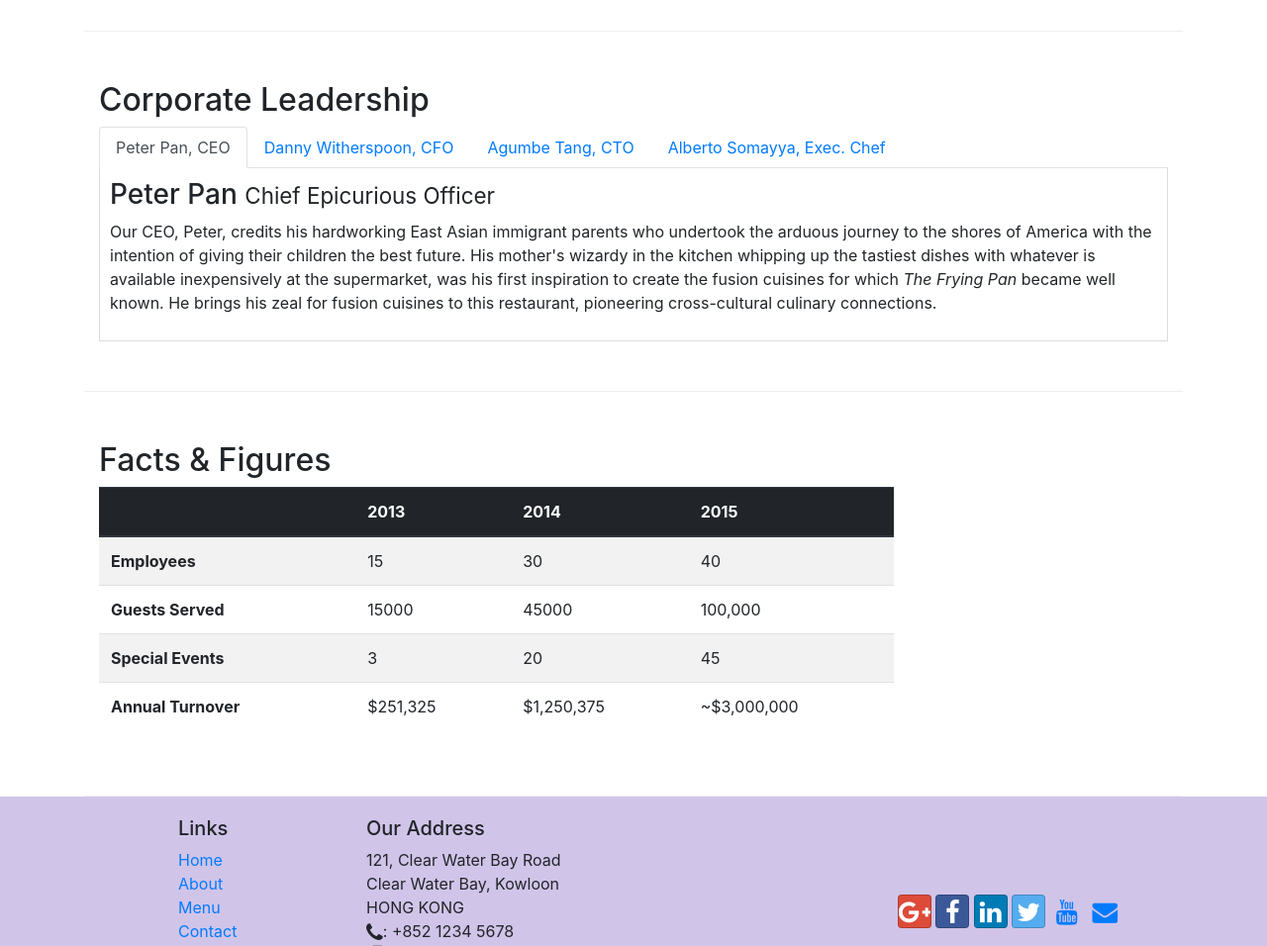
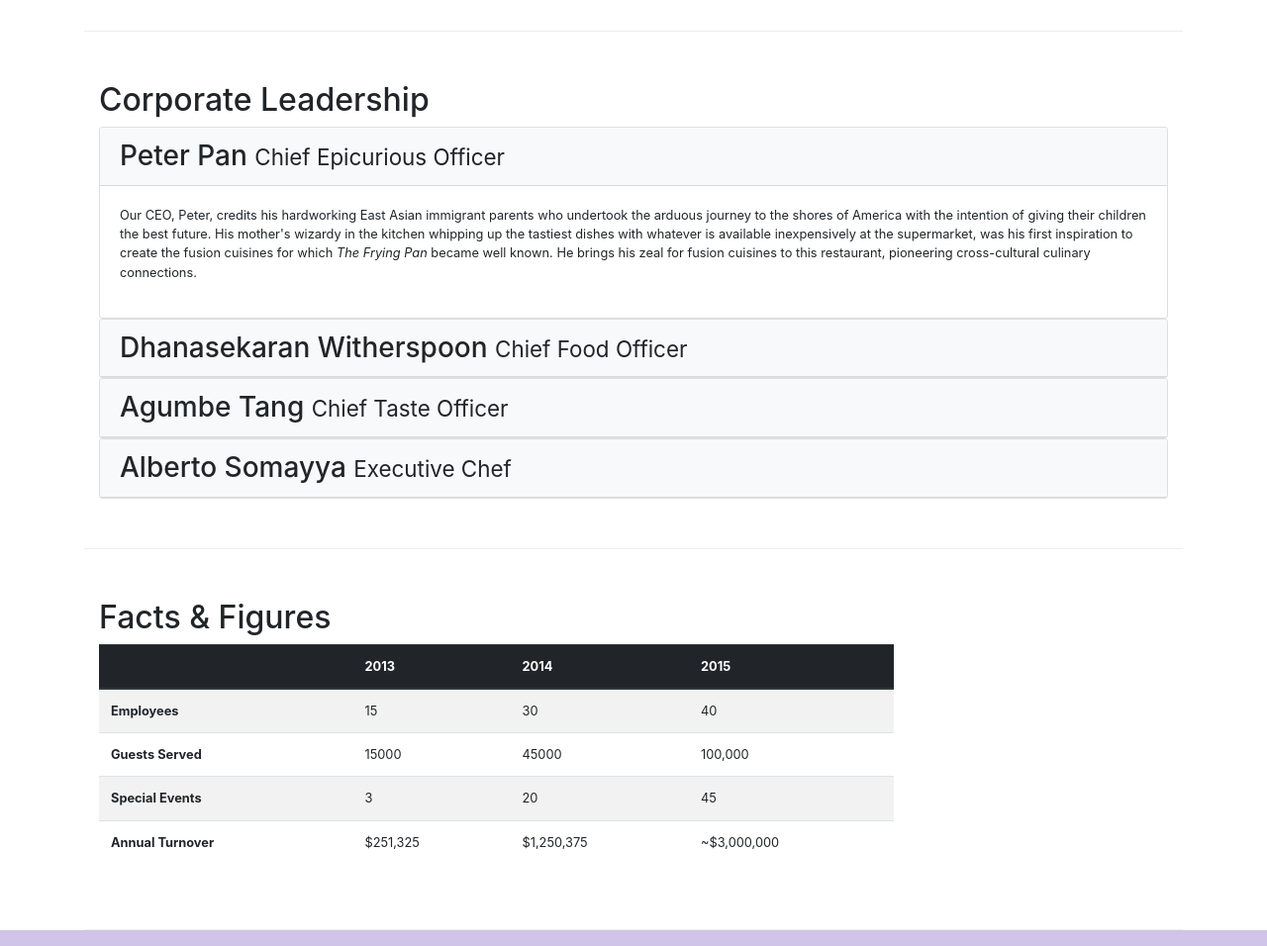
Before and after one commit to saivamsi1911/conFusion, a website: page aboutus.html in a window 1280 px wide. Shown: the part 940-1896 px from the top of the page at 99% size. Drawn offline with nearby package versions, Linux system fonts and the light colour scheme.

Commit message:
accordion

```diff
--- a/aboutus.html
+++ b/aboutus.html
@@ -103,37 +103,64 @@
             <div class="col-12 col-sm-12">
                 <h2>Corporate Leadership</h2>
 
-                <ul class="nav nav-tabs">
-                    <li class="nav-item">
-                        <a class="nav-link active" href="#peter" role="tab" data-toggle="tab">Peter Pan, CEO</a>
-                    </li>
-                    <li class="nav-item">
-                        <a class="nav-link" href="#danny" role="tab" data-toggle="tab">Danny Witherspoon, CFO</a>
-                      </li>
-                      <li class="nav-item">
-                        <a class="nav-link" href="#agumbe"role="tab" data-toggle="tab">Agumbe Tang, CTO</a>
-                      </li>
-                      <li class="nav-item">
-                        <a class="nav-link" href="#alberto" role="tab" data-toggle="tab">Alberto Somayya, Exec. Chef</a>
-                      </li>
-                </ul>
-                <div class="tab-content">
-                    <div role="tabpanel" class="tab-pane fade show active" id="peter">
-                        <h3>Peter Pan <small>Chief Epicurious Officer</small></h3>
-                         <p class="d-none d-sm-block">Our CEO, Peter, credits his hardworking East Asian immigrant parents who undertook the arduous journey to the shores of America with the intention of giving their children the best future. His mother's wizardy in the kitchen whipping up the tastiest dishes with whatever is available inexpensively at the supermarket, was his first inspiration to create the fusion cuisines for which <em>The Frying Pan</em> became well known. He brings his zeal for fusion cuisines to this restaurant, pioneering cross-cultural culinary connections.</p>
+
+                <div id="accordion">
+                    <div class="card">
+                        <div class="card-header bg-light" role="tab" id="peterhead">
+                            <h3 class="mb-0">
+                                <a data-toggle="collapse" data-target="#peter">Peter Pan <small>Chief Epicurious Officer</a>
+                            </h3>
+                        </div>
+                        <div  class="collapse show" id="peter" data-parent="#accordion">
+                            <div class="card-body">
+                                <p class="d-none d-sm-block">Our CEO, Peter, credits his hardworking East Asian immigrant parents who undertook the arduous journey to the shores of America with the intention of giving their children the best future. His mother's wizardy in the kitchen whipping up the tastiest dishes with whatever is available inexpensively at the supermarket, was his first inspiration to create the fusion cuisines for which <em>The Frying Pan</em> became well known. He brings his zeal for fusion cuisines to this restaurant, pioneering cross-cultural culinary connections.</p>
+                            </div>
+
+                        </div>
                     </div>
-                    <div role="tabpanel" class="tab-pane fade" id="danny">
-                        <h3>Dhanasekaran Witherspoon <small>Chief Food Officer</small></h3>
-                        <p class="d-none d-sm-block"> Our CFO, Danny, as he is affectionately referred to by his colleagues, comes from a long established family tradition in farming and produce. His experiences growing up on a farm in the Australian outback gave him great appreciation for varieties of food sources. As he puts it in his own words, <em>Everything that runs, wins, and everything that stays, pays!</em></p>
+
+                    <div class="card">
+                        <div class="card-header bg-light" role="tab" id="dannyhead">
+                            <h3 class="mb-0">
+                                <a data-toggle="collapse" data-target="#danny">Dhanasekaran Witherspoon <small>Chief Food Officer</small></a>
+                            </h3>
+                        </div>
+                        <div  class="collapse" id="danny" data-parent="#accordion">
+                            <div class="card-body">
+                                <p class="d-none d-sm-block"> Our CFO, Danny, as he is affectionately referred to by his colleagues, comes from a long established family tradition in farming and produce. His experiences growing up on a farm in the Australian outback gave him great appreciation for varieties of food sources. As he puts it in his own words, <em>Everything that runs, wins, and everything that stays, pays!</em></p>
+                            </div>
+
+                        </div>
                     </div>
-                    <div role="tabpanel" class="tab-pane fade" id="agumbe">
-                        <h3>Agumbe Tang <small>Chief Taste Officer</small></h3>
-                        <p class="d-none d-sm-block">Blessed with the most discerning gustatory sense, Agumbe, our CTO, personally ensures that every dish that we serve meets his exacting tastes. Our chefs dread the tongue lashing that ensues if their dish does not meet his exacting standards. He lives by his motto, <em>You click only if you survive my lick.</em></p>
+
+                    <div class="card">
+                        <div class="card-header bg-light" role="tab" id="agumbehead">
+                            <h3 class="mb-0">
+                                <a data-toggle="collapse" data-target="#agumbe">Agumbe Tang <small>Chief Taste Officer</small></a>
+                            </h3>
+                        </div>
+                        <div  class="collapse  " id="agumbe" data-parent="#accordion">
+                            <div class="card-body">
+                                <p class="d-none d-sm-block">Blessed with the most discerning gustatory sense, Agumbe, our CTO, personally ensures that every dish that we serve meets his exacting tastes. Our chefs dread the tongue lashing that ensues if their dish does not meet his exacting standards. He lives by his motto, <em>You click only if you survive my lick.</em></p>
+                            </div>
+
+                        </div>
                     </div>
-                    <div role="tabpanel" class="tab-pane fade" id="alberto">
-                        <h3>Alberto Somayya <small>Executive Chef</small></h3>
-                         <p class="d-none d-sm-block">Award winning three-star Michelin chef with wide International experience having worked closely with whos-who in the culinary world, he specializes in creating mouthwatering Indo-Italian fusion experiences. He says, <em>Put together the cuisines from the two craziest cultures, and you get a winning hit! Amma Mia!</em></p>
+
+                    <div class="card">
+                        <div class="card-header bg-light" role="tab" id="albertohead">
+                            <h3 class="mb-0">
+                                <a data-toggle="collapse" data-target="#alberto">Alberto Somayya <small>Executive Chef</small></a>
+                            </h3>
+                        </div>
+                        <div  class="collapse " id="alberto" data-parent="#accordion">
+                            <div class="card-body">
+                                <p class="d-none d-sm-block">Award winning three-star Michelin chef with wide International experience having worked closely with whos-who in the culinary world, he specializes in creating mouthwatering Indo-Italian fusion experiences. He says, <em>Put together the cuisines from the two craziest cultures, and you get a winning hit! Amma Mia!</em></p>
+                            </div>
+
+                        </div>
                     </div>
+
                 </div>
              </div>
        </div>
```
